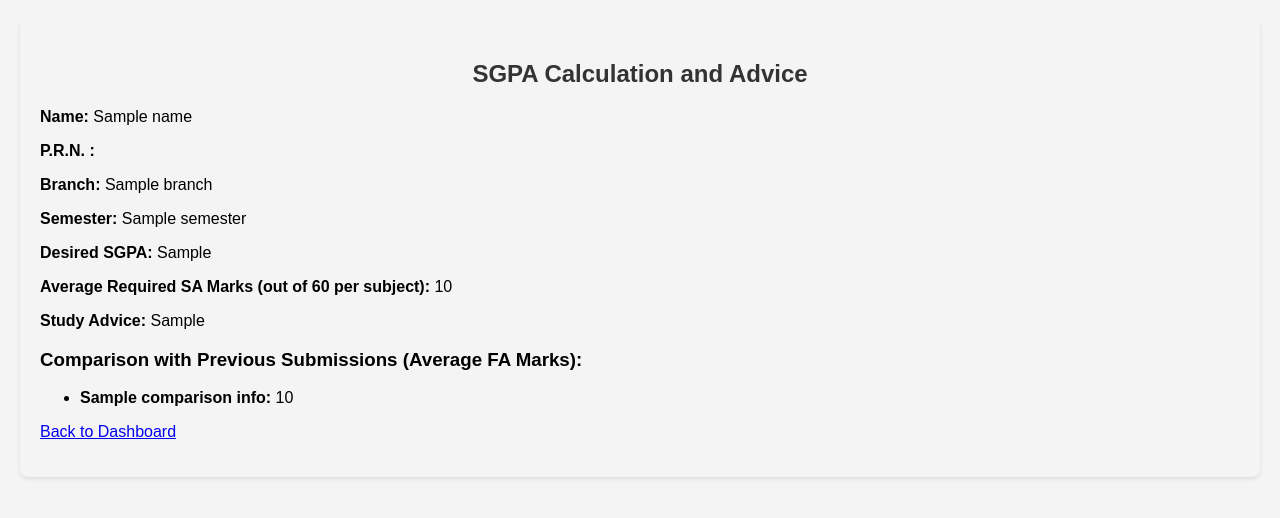
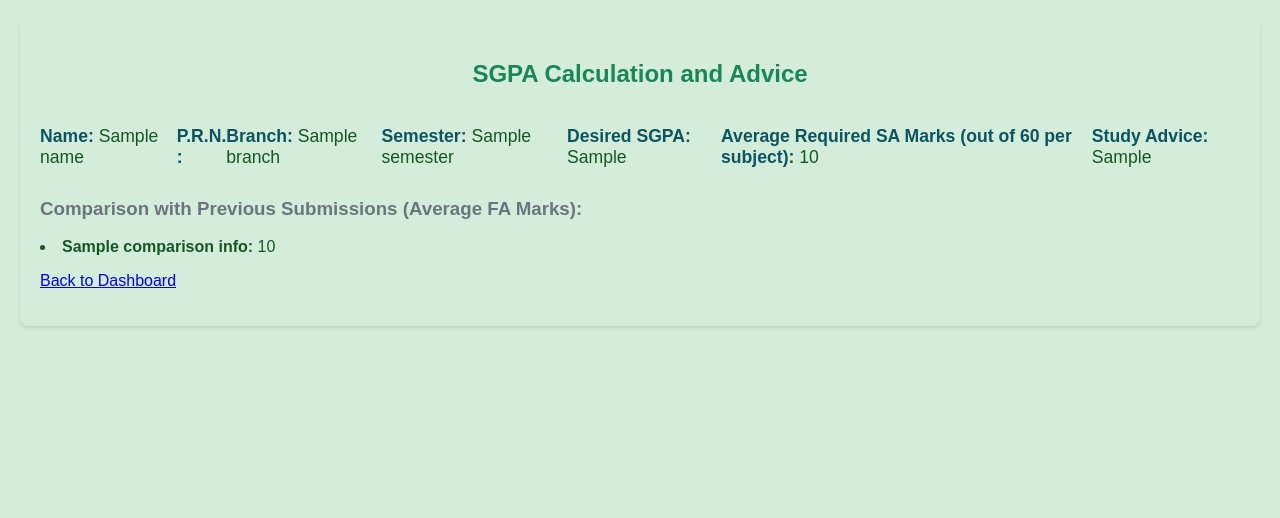
Before and after one commit to Sith-Lord-Darth-Vader/SGPA_TRACKER, a Flask app: template SGPA_TRACKER/templates/result.html in a window 1280 px wide. Shown: the top 518 px of the page. Run offline with Flask 3, Linux system fonts and the light colour scheme; the template is opened without the code that fills it: most values are stand-ins (such as "Sample title", 1, 10 or a date in 2020).

Commit message:
Update result.html

```diff
--- a/SGPA_TRACKER/templates/result.html
+++ b/SGPA_TRACKER/templates/result.html
@@ -7,8 +7,9 @@
     <title>Result</title>
     <link rel="stylesheet" type="text/css" href="{{ url_for('static', filename='style.css') }}" />
 </head>
-<body>
-    <h2>SGPA Calculation and Advice</h2>
+<body class="result-page">
+    <h2 class="result-title">SGPA Calculation and Advice</h2>
+    <div class="result-info">
     <p><b>Name:</b> {{ name }}</p>
     <p><b>P.R.N. : </b> {{ PRN }}</p>
     <p><b>Branch:</b> {{ branch }}</p>
@@ -16,17 +17,18 @@
     <p><b>Desired SGPA:</b> {{ desired_sgpa }}</p>
     <p><b>Average Required SA Marks (out of 60 per subject):</b> {{ required_sa_avg|round(2) }}</p>
     <p><b>Study Advice:</b> {{ study_advice }}</p>
+    </div>
 
-    <h3>Comparison with Previous Submissions (Average FA Marks):</h3>
+    <h3 class="comparison-title">Comparison with Previous Submissions (Average FA Marks):</h3>
+    <ul class="comparison-list"></ul>
     {% if comparison_info %}
-    <ul>
         {% for subject, avg_prev_fa in comparison_info.items() %}
         <li><b>{{ subject }}:</b> {% if avg_prev_fa is not string %}{{ avg_prev_fa|round(2) }}{% else %}{{ avg_prev_fa }}{% endif %}</li>
         {% endfor %}
-    </ul>
     {% else %}
     <p>No previous data available for comparison.</p>
     {% endif %}
+</ul>
 
     <p><a href="{{ url_for('index') }}">Back to Dashboard</a></p>
 </body>
```
